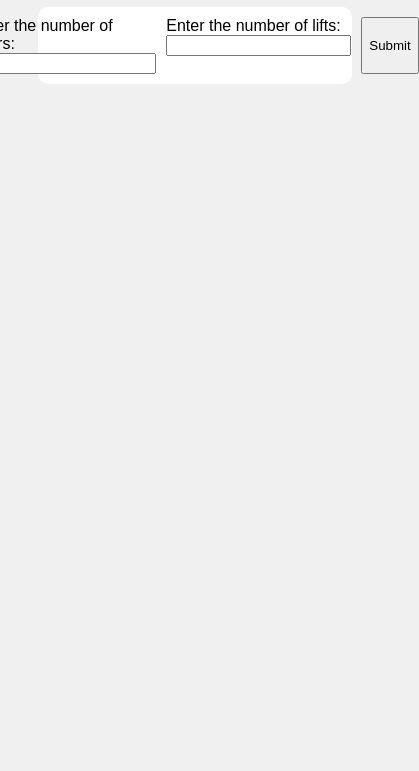
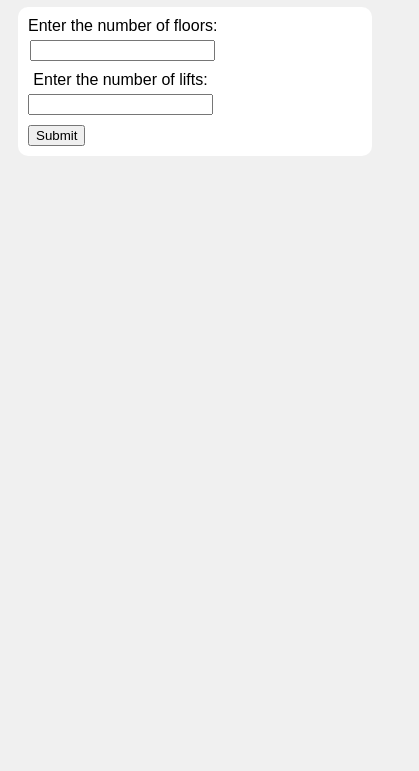
Before and after one commit to gaurab-khanal/lift-simulation, a plain HTML site: page src/index.html in a window 390 px wide. Shown: the part 73-844 px from the top of the page, 419 px wide, since content can reach past the window. Drawn offline with Linux system fonts and the light colour scheme.

Commit message:
style: mobile responsive

```diff
--- a/src/css/main.css
+++ b/src/css/main.css
@@ -6,6 +6,14 @@
   background-color: rgb(255, 255, 255);
   border-radius: 10px;
   padding: 10px;
+}
+
+.askdetails > div {
+  display: flex;
+  flex-wrap: wrap;
+  justify-content: center;
+  align-items: center;
+  gap: 5px;
 }
 
 h1 {
@@ -114,3 +122,20 @@ button {
     transform: translateX(100%);
   }
 }
+
+@media (max-width: 768px) {
+  .askdetails > div {
+    flex-direction: column;
+  }
+
+  .askdetails {
+    flex-direction: column;
+    justify-content: flex-start;
+    align-items: flex-start;
+  }
+
+  body {
+    padding-left: 10px;
+    padding-right: 10px;
+  }
+}
```
